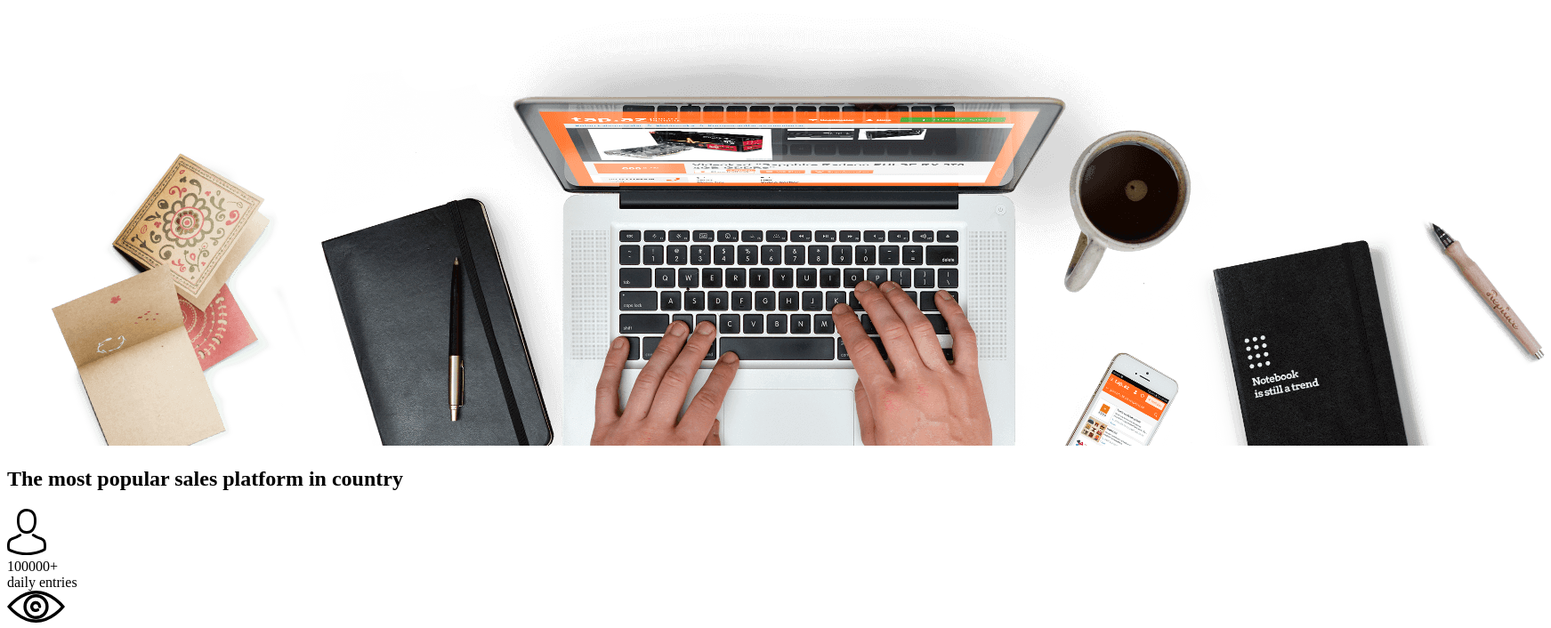
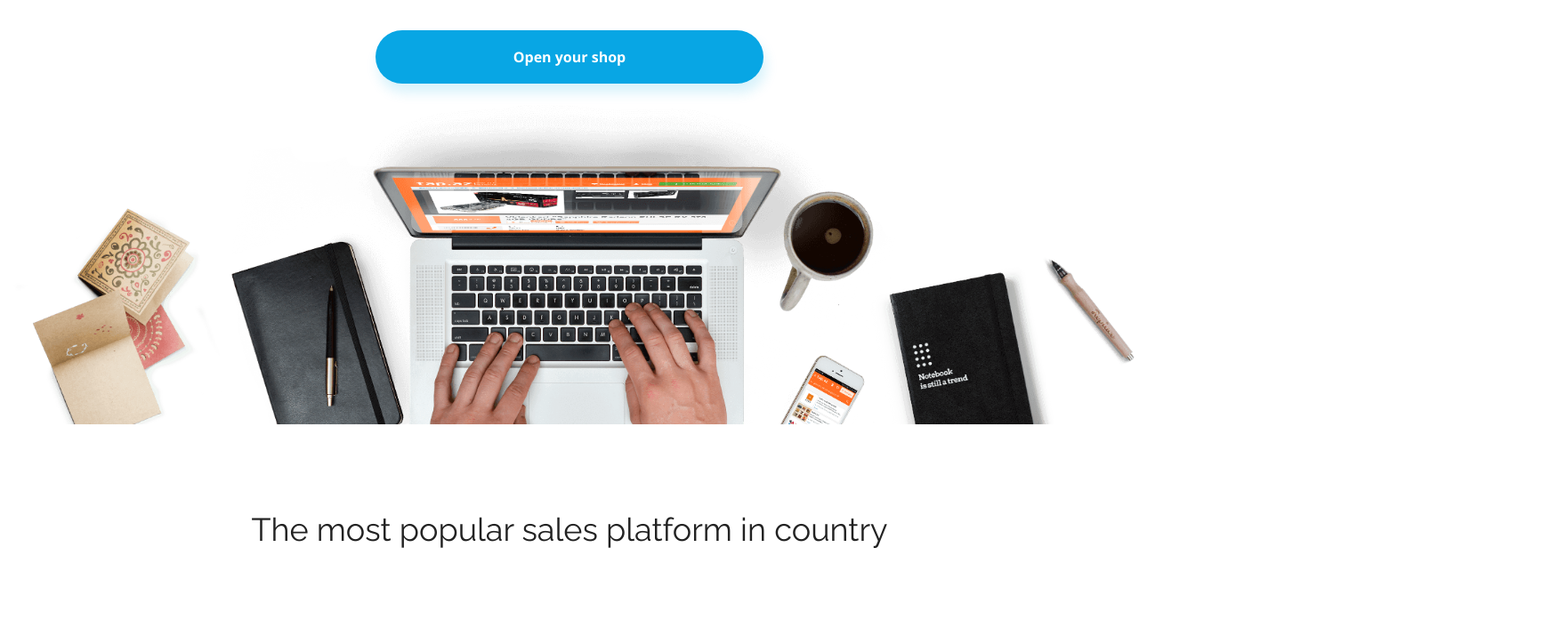
Before and after one commit to Ellianel/BestShop-one-page-task, a website: page index.html in a window 1280 px wide. Shown: the part 289-995 px from the top of the page at 89% size, 1743 px wide, since content can reach past the window. Drawn offline with nearby package versions, Linux system fonts and the light colour scheme; the site is published under a folder, as on GitHub Pages, so addresses that start at the root find nothing.

Commit message:
Update index.html

```diff
--- a/index.html
+++ b/index.html
@@ -6,12 +6,12 @@
   <meta name="viewport"
     content="width=device-width, user-scalable=no, initial-scale=1.0, maximum-scale=1.0, minimum-scale=1.0">
   <meta http-equiv="X-UA-Compatible" content="ie=edge">
-  <title>BestShop</title>
+  <title>Could be the BestShop</title>
 
   <link
     href="https://fonts.googleapis.com/css?family=Open+Sans:300,400,700|Raleway:300,400,700,800&display=swap&subset=latin-ext"
     rel="stylesheet" />
-  <link rel="stylesheet" href="/css/main.css">
+  <link rel="stylesheet" href="./css/main.css">
   <script src="https://kit.fontawesome.com/413aa18d26.js" crossorigin="anonymous"></script>
 </head>
 
```
